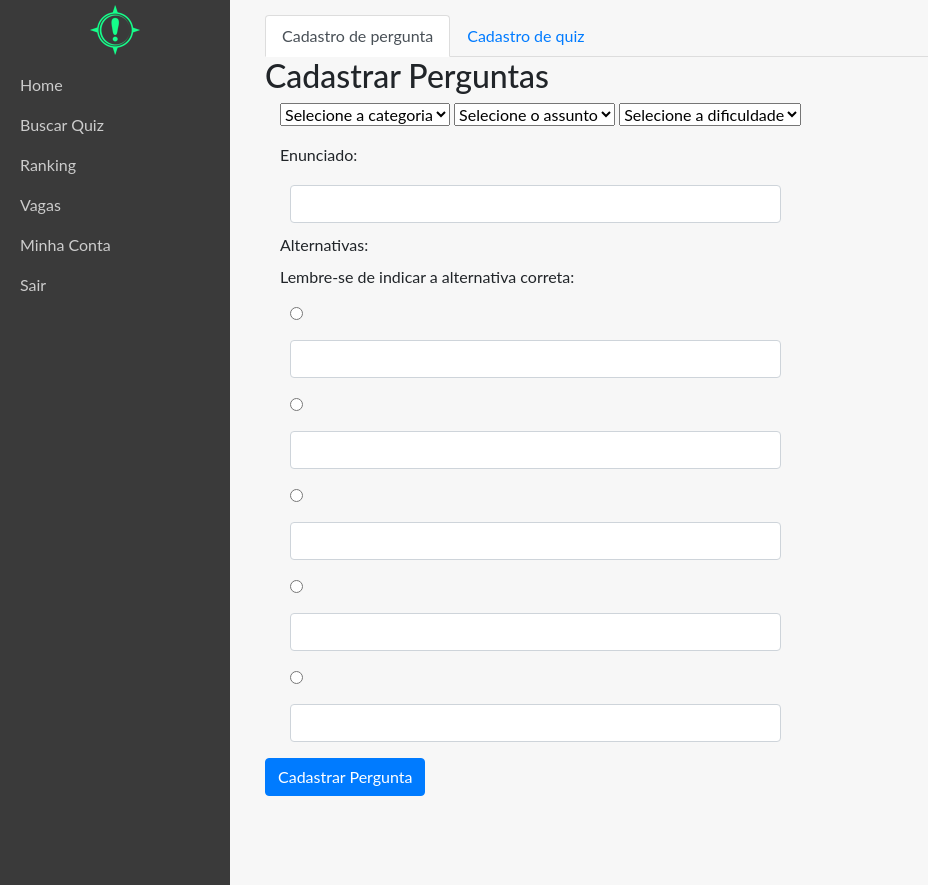
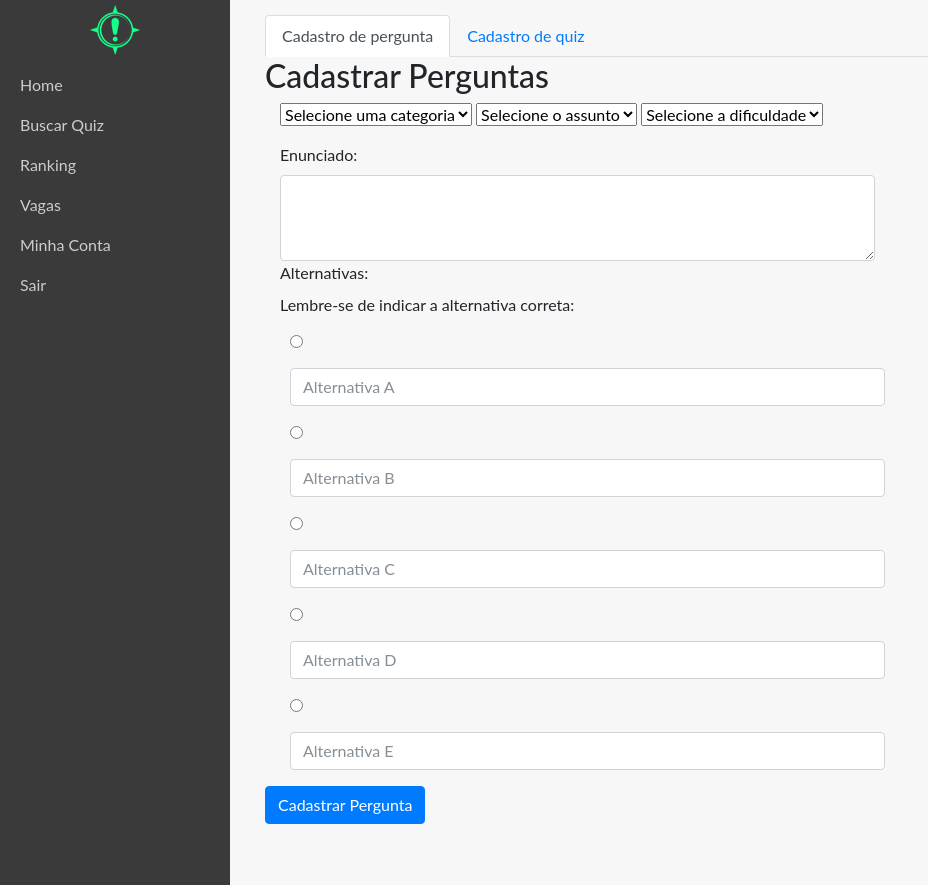
Before and after one commit to gspereira/RankQuest, a PHP site: page /pages/cadastraquiz.php in a window 1280 px wide. Shown: the whole page, without its empty margins (0-928 px from the left). Run offline with PHP 8.4, Linux system fonts and the light colour scheme; the visitor is signed in with stand-in values (Sample User, id 1); tables that the repository leaves empty or names only in its code hold one stand-in row (values such as "Sample post"); some libraries are stand-ins or nearby versions.

Commit message:
Cadastro de pergunta
Cadastro de pergunta e ajustes no html .

```diff
--- a/pages/cadastraquiz.php
+++ b/pages/cadastraquiz.php
@@ -1,5 +1,18 @@
 <?php
 include "menu.php";
+include  "../processa/conecta.php";
+	$sql1 = $mysqli->prepare('select id,descricao from categoria');
+	$sql1->execute();
+	$sql1->bind_result($id,$descricao);
+	$sql1->store_result();
+
+
+	$sql2 = $mysqli->prepare('select id,descricao from dificuldade');
+	$sql2->execute();
+	$sql2->bind_result($id,$descricao);
+	$sql2->store_result();
+
+
 ?>
 
 
@@ -25,73 +38,91 @@ include "menu.php";
 
   			<h2>Cadastrar Perguntas</h2>
 		    <div class="col-lg-10">
-				<div class="form-group">
+				<div id="combo_perguntas" class="form-group">
 
-		            <select  id='combo_categorias' type='text' name='combo_categorias'>
-		            	<option value="">Selecione a categoria </option>
+		            <select  id='combo_categorias' type='text' name='combo_categorias' required>
+
+		            	<option value=''>Selecione uma categoria </option>
+		            	<?php 	while ($sql1->fetch()){
+											echo	"<option value='$id'>$descricao </option>" ;
+										}
+								?>
 		           </select>
 
 
-				 	<select  id='combo_assunto' type='text' name='combo_assunto'>
+				 	<select  id='combo_assunto' type='text' name='combo_assunto' required>
 		           		<option value="">Selecione o assunto </option>
 		           </select>
 
-		           <select  id='combo_assunto' type='text' name='combo_assunto'>
-		           		<option value="">Selecione a dificuldade </option>
+		           <select  id='combo_dificuldade' type='text' name='combo_dificuldade' required>
+		           	<option value="">Selecione a dificuldade </option>
+		           			<?php 	while ($sql2->fetch()){
+											echo	"<option value='$id'>$descricao </option>" ;
+										}
+								?>
 		           </select>
 
 
 		    </div>
 
 
+
+
 		        </div>
 
-		         <div class="form-group col-lg-5">
+		         <div class="form-group col-lg-6">
 
 		        <label for="title">Enunciado:</label>
-		        <input name='enunciado' id='enunciado' type="text" class="form-control">
+		        <textarea rows='3' name='enunciado' id='enunciado' type="text" class="form-control" required></textarea>
 		        <label for="title">Alternativas:</label><br>
 		        <label for="title">Lembre-se de indicar a alternativa correta:</label><br>
 
 
-		        <input name='ind_correta' type='radio' value='1'>
-		 		<input name='a1' id='a1' type="text" class="form-control">
-		 		<input name='ind_correta' type='radio' value='2'>
-		        <input name='a2' id='a2' type="text" class="form-control">
-		        <input name='ind_correta' type='radio' value='3'>
-		        <input name='a3' id='a3' type="text" class="form-control">
-		        <input name='ind_correta' type='radio' value='4'>
-		        <input name='a4' id='a4' type="text" class="form-control">
-		        <input name='ind_correta' type='radio' value='5'>
-		        <input name='a5' id='a5' type="text" class="form-control">
+		        <input name='ind_correta' type='radio' value='a1' required>
+		 		<input name='a1' id='a1' type="text" class="form-control" placeholder="Alternativa A" required>
+		 		<input name='ind_correta' type='radio' value='a2' required>
+		        <input name='a2' id='a2' type="text" class="form-control" placeholder="Alternativa B" required>
+		        <input name='ind_correta' type='radio' value='a3' required>
+		        <input name='a3' id='a3' type="text" class="form-control" placeholder="Alternativa C" required>
+		        <input name='ind_correta' type='radio' value='a4' required>
+		        <input name='a4' id='a4' type="text" class="form-control" placeholder="Alternativa D" required>
+		        <input name='ind_correta' type='radio' value='a5' required>
+		        <input name='a5' id='a5' type="text" class="form-control" placeholder="Alternativa E" required>
+ 				 <input name='funcao' type="hidden" class="form-control" id="tipo" value="cadastro_pergunta" required>
+ 				  <input name='autor_id' type="hidden" class="form-control" id="tipo" value="<?php echo $_SESSION['id'];?>" required>
 
 
 
 
 		    </div>
 		      <button id="cadastrar_pergunta" class="btn btn-primary">Cadastrar Pergunta</button>
-
+			<div class='form-group col-lg-4' id="resultado"></div>
 	</form>
 	</div>
+
+
+
+
+	<!--   QUIZZZZ   -->
 
 		<div class="tab-pane fade " id="cadastro_quiz" role="tabpanel" aria-labelledby="tab_quiz">
 		  	<form id='form-quiz'>
 
 			    <h2>Cadastrar Quiz</h2>
-			    <div class="col-lg-10">
+			    <div class="col-lg-6">
 					<div class="form-group">
 
-			            <select  id='combo_categorias' type='text' name='combo_categorias'>
+			            <select  id='combo_categofdrias' type='text' name='combo_categorias'>
 			            	<option value="">Selecione a categoria </option>
 			           </select>
-					 	<select  id='combo_assunto' type='text' name='combo_assunto'>
+					 	<select  id='combo_assufdnto' type='text' name='combo_assunto'>
 			           		<option value="">Selecione o assunto </option>
 			           </select>
 			        </div>
 			    </div>
 
 
-			    <div class="form-group">
+			    <div class="form-group col-lg-6">
 
 			        <label for="title">Título do Quiz:</label>
 			        <input name='titulo' id='titulo' type="text" class="form-control">
@@ -118,8 +149,8 @@ include "menu.php";
 			                            <hr>
 			                            <div class="form-group row">
 
-			                                <div class="col-sm-10">
-			                                    <select class="custom-select" id="Categoria">
+			                                <div class="col-sm-6">
+			                                    <select class="custom-select" >
 			                                        <option selected>Categoria</option>
 			                                        <option></option>
 			                                    </select>
@@ -127,8 +158,8 @@ include "menu.php";
 			                            </div>
 			                            <div class="form-group row">
 
-			                                <div class="col-sm-10">
-			                                    <select class="custom-select" name='filtro_assunto' id="filtro_assunto">
+			                                <div class="col-sm-4">
+			                                    <select class="custom-select" name='filtro_assunto' ">
 			                                        <option selected>Assunto</option>
 			                                        <option></option>
 			                                    </select>
@@ -136,8 +167,8 @@ include "menu.php";
 			                            </div>
 			                            <div class="form-group row">
 
-			                                <div class="col-sm-10">
-			                                    <select class="custom-select" name='filtro_dificuldade' id="filtro_dificuldade">
+			                                <div class="col-sm-6">
+			                                    <select class="custom-select" name='filtro_dificuldade'">
 			                                        <option selected>Dificuldade</option>
 			                                        <option></option>
 			                                    </select>
--- a/processa/conecta.php
+++ b/processa/conecta.php
@@ -6,6 +6,9 @@ $senha = '';
 $db = 'rankquest';
 
 $mysqli = new mysqli ($servidor,$usuario,$senha,$db);
+$mysqli->query('SET character_set_connection=utf8');
+$mysqli->query('SET character_set_client=utf8');
+$mysqli->query('SET character_set_results=utf8');
 
 
 
```
Also changed, not shown: js/ajaxrq.js (+65 -0 lines), processa/processa_cadastros.php (+69 -0 lines), processa/processa_combo.php (added, +26 -0 lines), README.md (deleted), img/RQ1.png (deleted).
